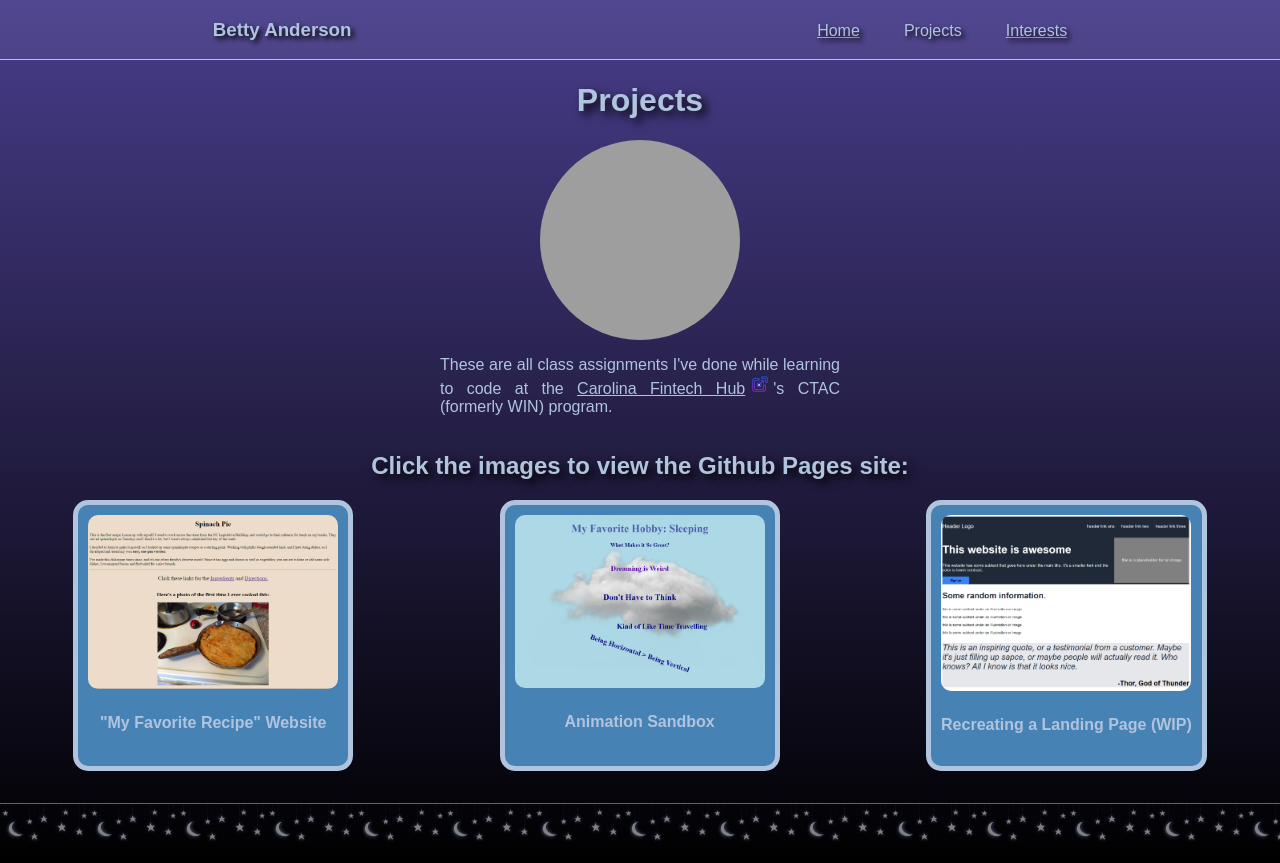
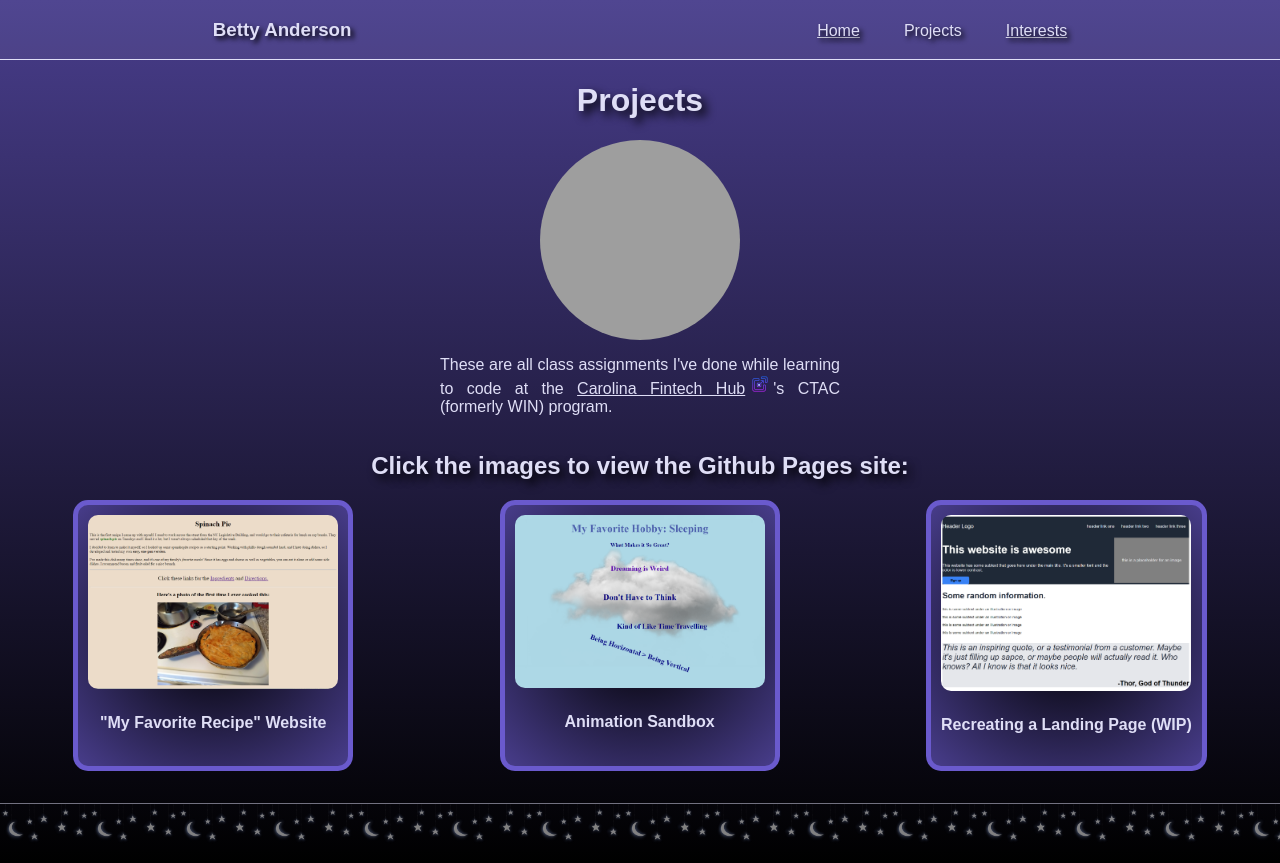
Before and after one commit to bettyand/portfolio-project, a plain HTML site: page projects.html in a window 1280 px wide. Drawn offline with Linux system fonts and the light colour scheme; grey boxes are pictures that could not be loaded.

Commit message:
tweak colors

```diff
--- a/style.css
+++ b/style.css
@@ -1,5 +1,5 @@
 * {
-    color: lightsteelblue;
+    color: #dfdef6;
     font-family: Arial, Helvetica, sans-serif;
 }
 
@@ -16,7 +16,7 @@ nav {
     align-items: baseline;
     border-bottom: 1px solid;
     text-shadow: 3px 3px 5px black;
-    background-color: rgba(255, 255, 255, .05);
+    background-color: rgba(223, 222, 246, .05);
 }
 
 main {
@@ -71,8 +71,8 @@ footer>h3 {
 
 .card {
     text-align: center;
-    background-color: steelblue;
-    border: 5px solid;
+    background-image: radial-gradient(black,darkslateblue);
+    border: 5px solid slateblue;
     border-radius: 15px;
     padding: 10px;
 }
```
Also changed, not shown: interests.html (+2 -2 lines).
